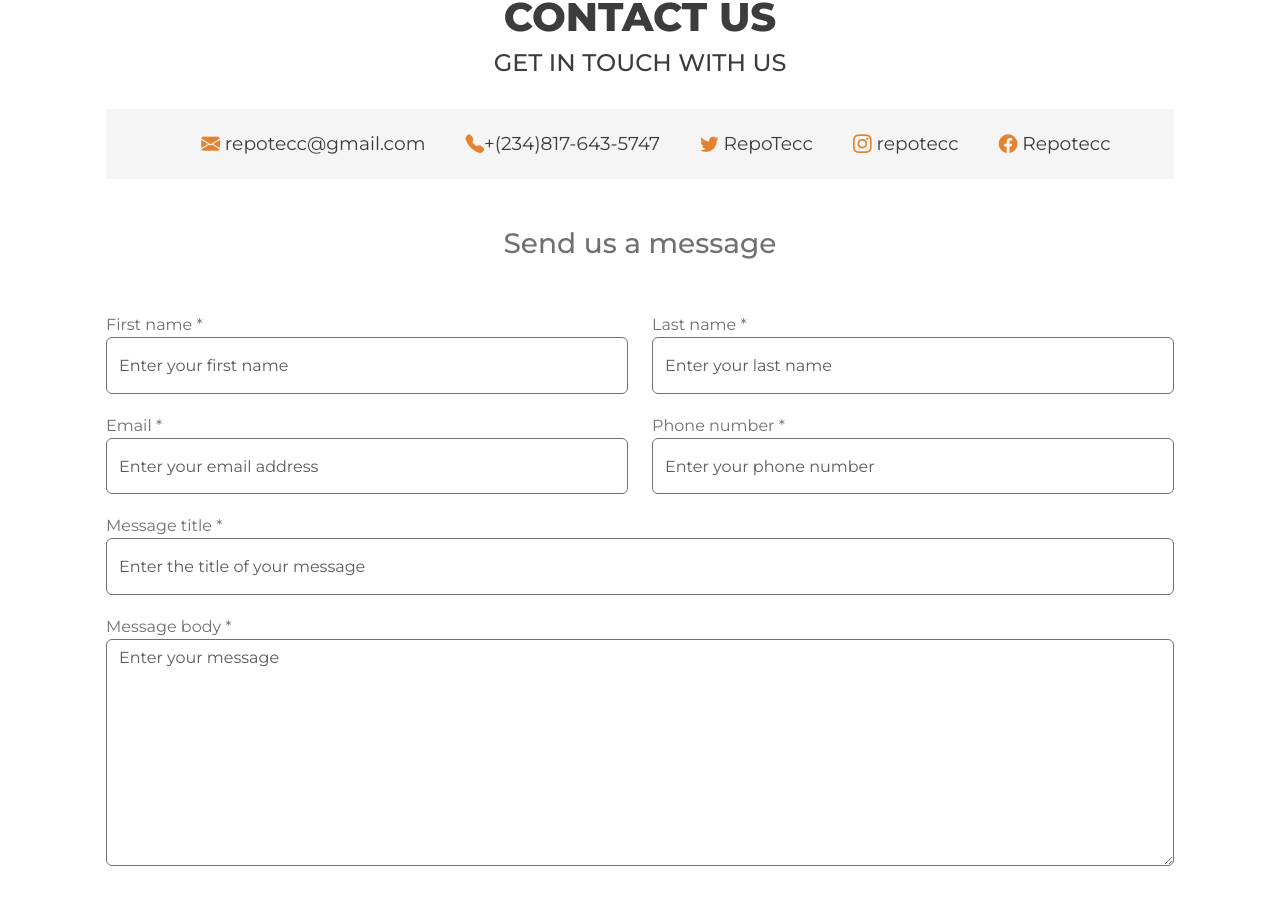
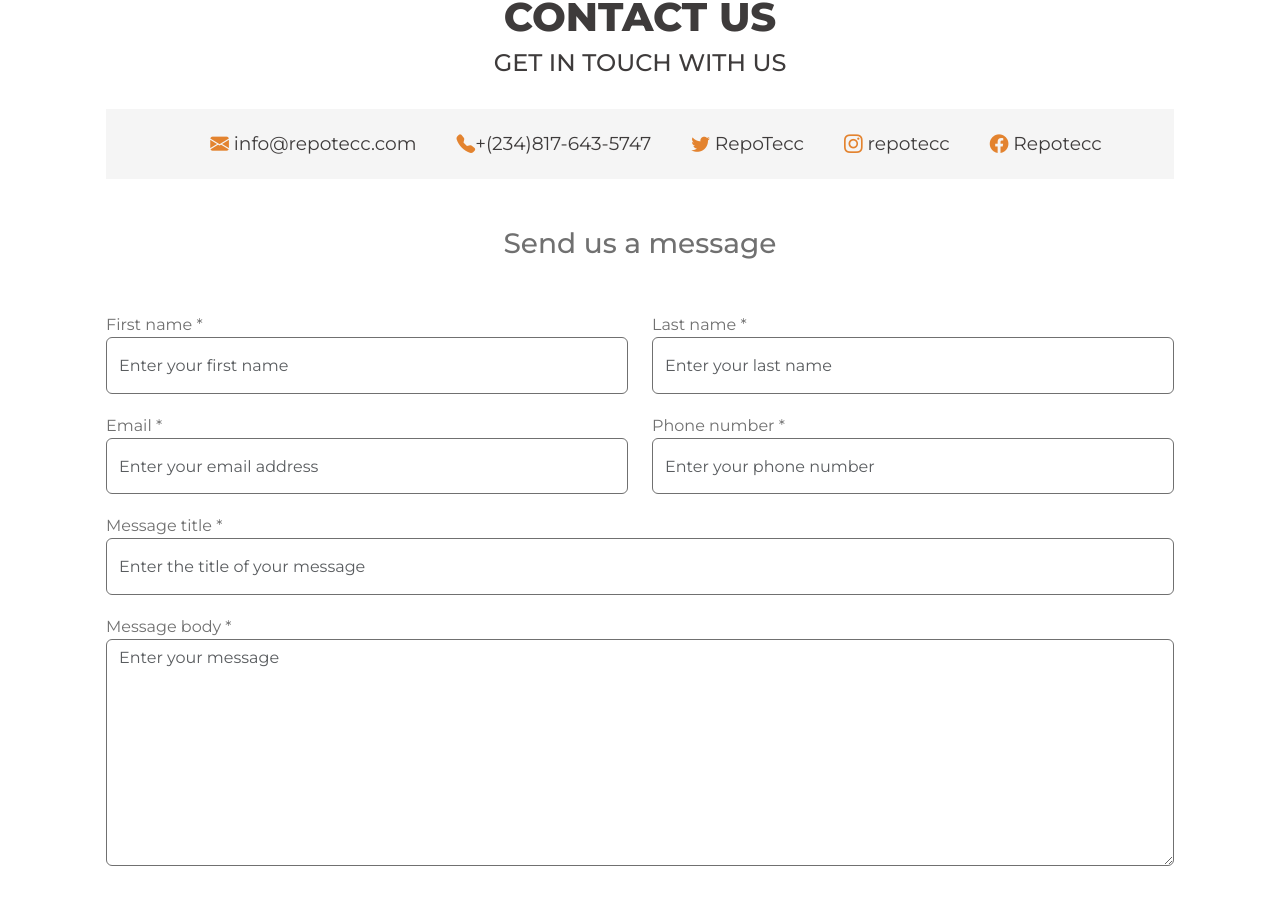
Before and after one commit to Repotecc/website, a Next.js app: page / in a window 1280 px wide. Shown: the part 4310-5223 px from the top of the page. Built offline with nearby package versions, Linux system fonts and the light colour scheme.

Commit message:
update email

```diff
--- a/components/Home/Contactus.js
+++ b/components/Home/Contactus.js
@@ -17,7 +17,7 @@ function Contactus() {
                    <br />
                   <div  className="contact-media center">
                       <ul>
-                          <li><a href="mailto:info@repotecc.com"><span  className="bi-envelope-fill"></span> repotecc@gmail.com</a></li>
+                          <li><a href="mailto:info@repotecc.com"><span  className="bi-envelope-fill"></span> info@repotecc.com</a></li>
                           <li><a href="tel:+2348176435747"><span  className="bi-telephone-fill"></span>+(234)817-643-5747</a></li>
                           <li><a href="https://twitter.com/RepoTecc" target="_blank" rel="noopener noreferrer"><span  className="bi-twitter"></span> RepoTecc</a></li>
                           <li><a href="https://instagram.com/repotecc" target="_blank" rel="noopener noreferrer"><span  className="bi-instagram"></span> repotecc</a></li>
--- a/src/pages/privacy-policy.js
+++ b/src/pages/privacy-policy.js
@@ -211,7 +211,7 @@ export default function PrivacyPolicy() {
                         <p>If you have any questions about this Privacy Policy, You can contact us:</p>
                         <ul>
                             <li>
-                                <p>By email: repotecc@gmail.com</p>
+                                <p>By email: info@repotecc.com</p>
                             </li>
                             <li>
                                 <p>By phone number: +234 8176435747</p>
```
